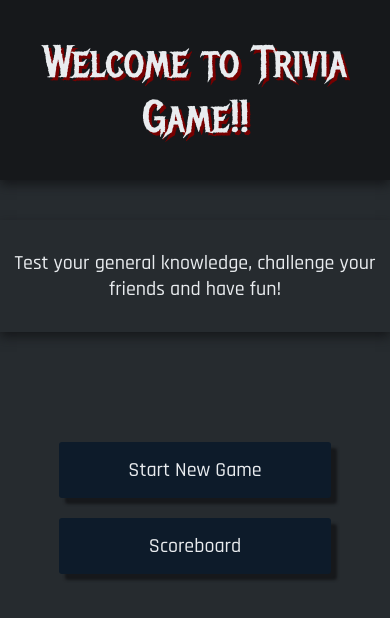
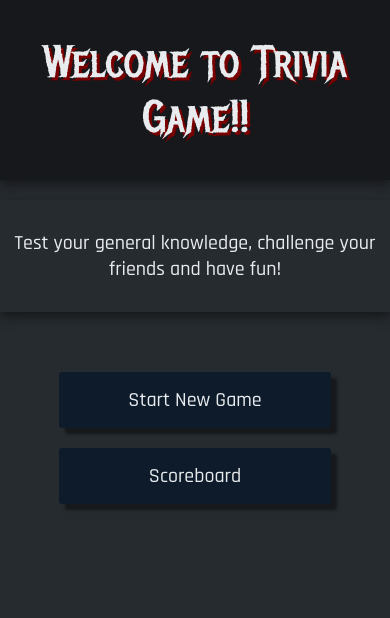
Before and after one commit to Zul1u/TriviaGame, a React (Vite) app: page /home in a window 390 px wide. Shown: the top 618 px of the page. Built offline with nearby package versions, Linux system fonts and the light colour scheme.

Commit message:
fix: style: decrease margin in header when width is equal to or less than 700px

```diff
--- a/src/CSS/SCSS/_responsive.scss
+++ b/src/CSS/SCSS/_responsive.scss
@@ -1,10 +1,19 @@
 @media (max-width: 700px) {
+  //HEADER
+  .header-container {
+    margin-bottom: 2rem;
+  }
+
   //HOME PAGE
   .main-container {
     width: 100%;
   }
 
   //BUTTONS
+  .home-bnt-container {
+    margin-top: 5rem;
+  }
+
   .generic-bnt-container {
     button {
       &:hover {
@@ -15,7 +24,7 @@
 
   .answer-button-container {
     button {
-      width: 70%;
+      width: 90%;
     }
   }
 
--- a/src/CSS/main.css
+++ b/src/CSS/main.css
@@ -222,14 +222,20 @@ button {
 }
 
 @media (max-width: 700px) {
+  .header-container {
+    margin-bottom: 2rem;
+  }
   .main-container {
     width: 100%;
+  }
+  .home-bnt-container {
+    margin-top: 5rem;
   }
   .generic-bnt-container button:hover {
     box-shadow: 6px 6px 3px #16181b;
   }
   .answer-button-container button {
-    width: 70%;
+    width: 90%;
   }
   .button-next {
     width: 100%;
```
Also changed, not shown: 1 other file (tests, documents, lock files or other folders).
